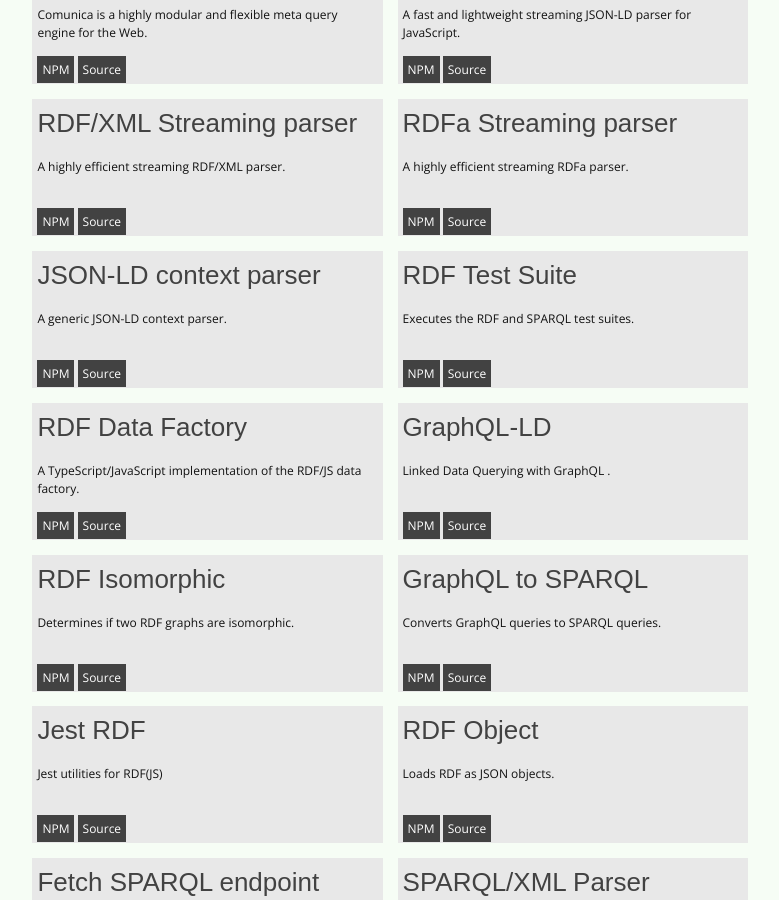
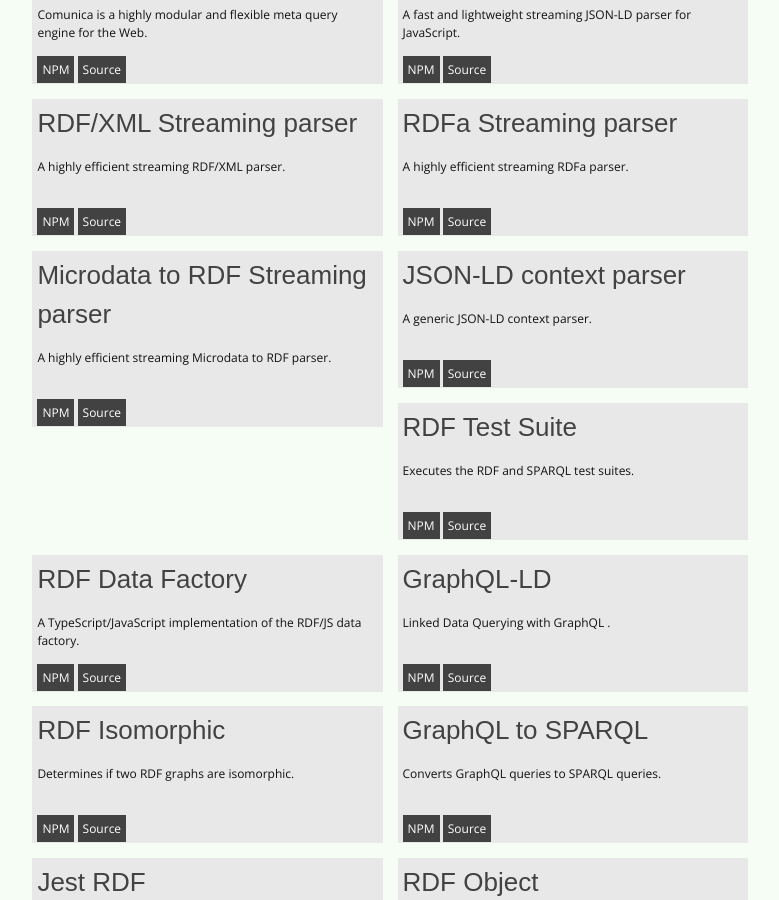
Before and after one commit to rubensworks/rubensworks.net, a Jekyll site: the page built from _projects/rdfjs.html, in a window 1280 px wide and 900 px high, scrolled down 470 px. Shown: the whole window, without its empty margins (245-1024 px from the left). Built offline with Jekyll 4.4.1, drawn with Linux system fonts in a browser that asks for light colours; some web fonts are replaced.

Commit message:
Add Microdata to RDF parser to projects

```diff
--- a/_projects/rdfjs.html
+++ b/_projects/rdfjs.html
@@ -41,6 +41,13 @@
        description="A highly efficient streaming RDFa parser."
        npmname="rdfa-streaming-parser"
        githubreponame="rubensworks/rdfa-streaming-parser.js"
+    %}
+
+    {% include rdfjs-software.html
+       name="Microdata to RDF Streaming parser"
+       description="A highly efficient streaming Microdata to RDF parser."
+       npmname="microdata-rdf-streaming-parser"
+       githubreponame="rubensworks/microdata-rdf-streaming-parser.js"
     %}
 
     {% include rdfjs-software.html
```
